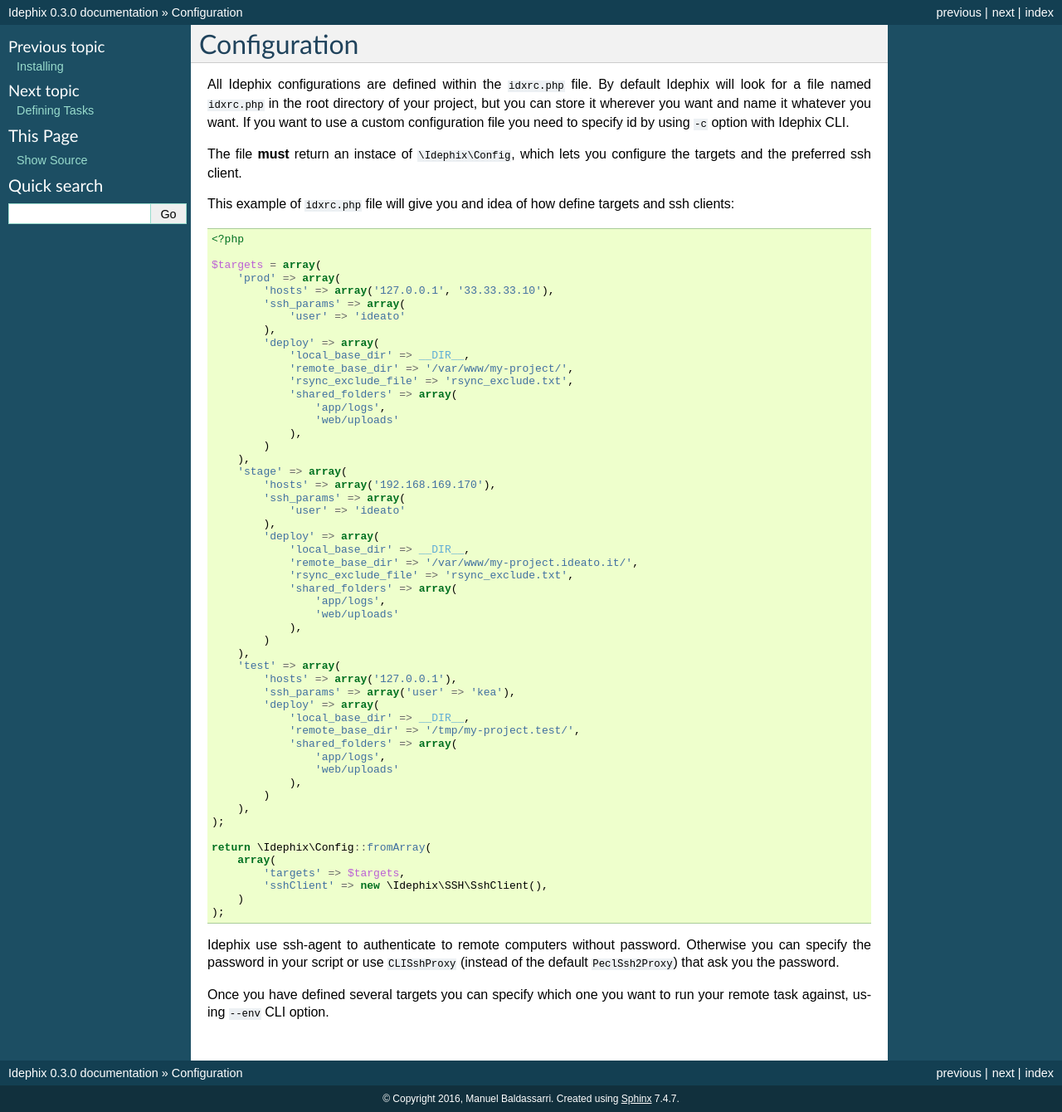
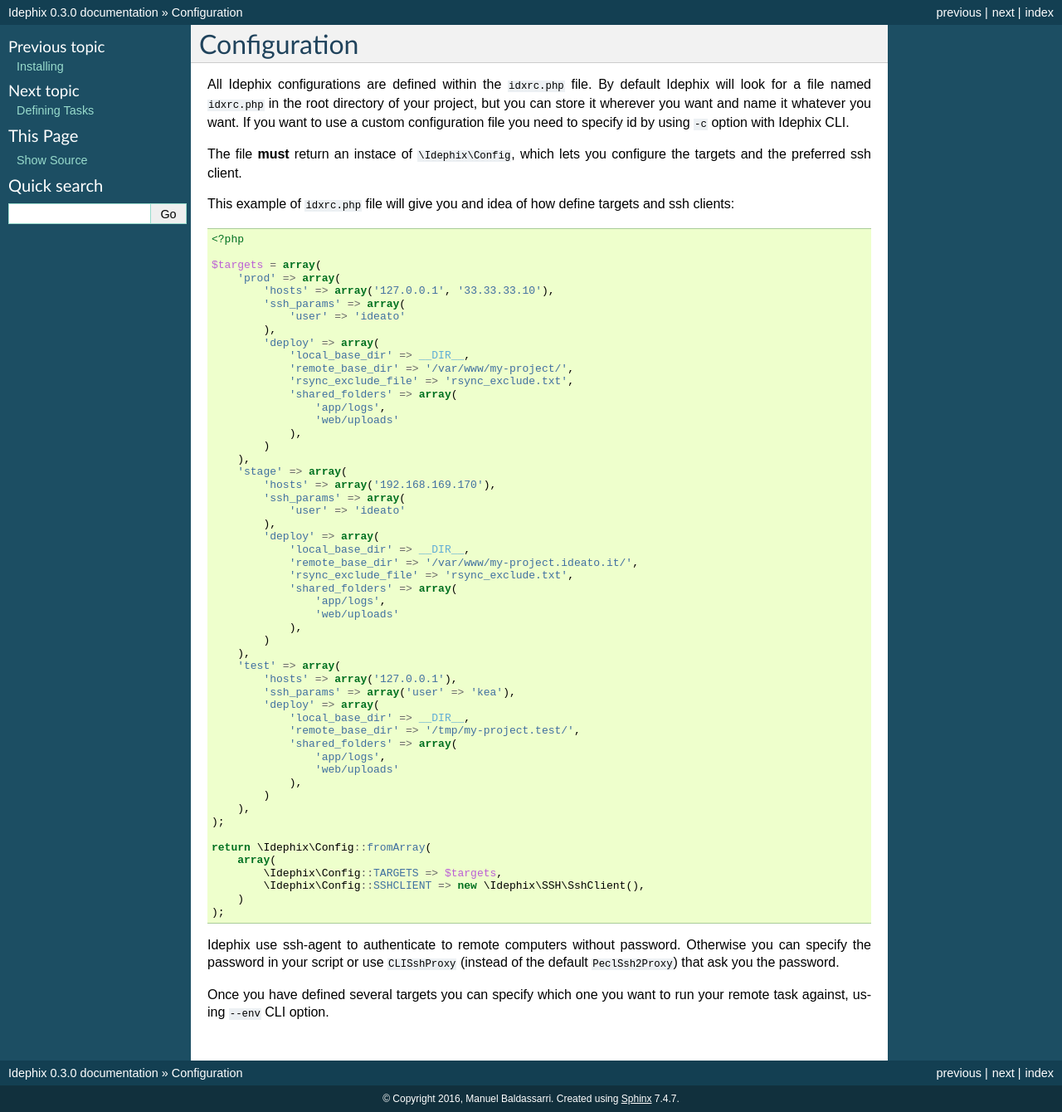
Before and after one commit to flowingis/Idephix, a Sphinx documentation site: the page built from docs/configuration.rst, in a window 1280 px wide. Shown: the whole page at 83% size. Built offline with Sphinx 7.4.7, drawn with Linux system fonts in a browser that asks for light colours.

Commit message:
Add constants for reserved config keys

```diff
--- a/docs/configuration.rst
+++ b/docs/configuration.rst
@@ -66,8 +66,8 @@
 
     return \Idephix\Config::fromArray(
         array(
-            'targets' => $targets,
-            'sshClient' => new \Idephix\SSH\SshClient(),
+            \Idephix\Config::TARGETS => $targets,
+            \Idephix\Config::SSHCLIENT => new \Idephix\SSH\SshClient(),
         )
     );
 
```
Also changed, not shown: 2 other files.
